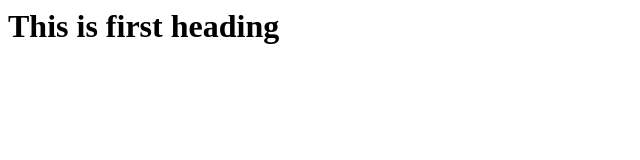
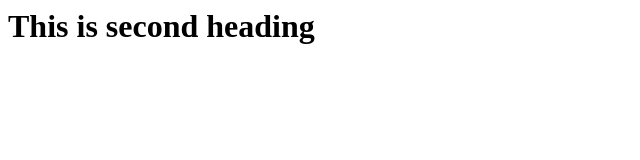
Before and after one commit to awais156-p/test, a plain HTML site: page index.html in a window 1280 px wide. Shown: the whole page, without its empty margins (0-640 px from the left). Drawn offline with Linux system fonts and the light colour scheme.

Commit message:
Commitng

```diff
--- a/index.html
+++ b/index.html
@@ -3,7 +3,7 @@
 	<title>My First HTML Page</title>
 </head>
 <body>
-	<h1>This is first heading</h1>
+	<h1>This is second heading</h1>
 <body>
 
 
```
